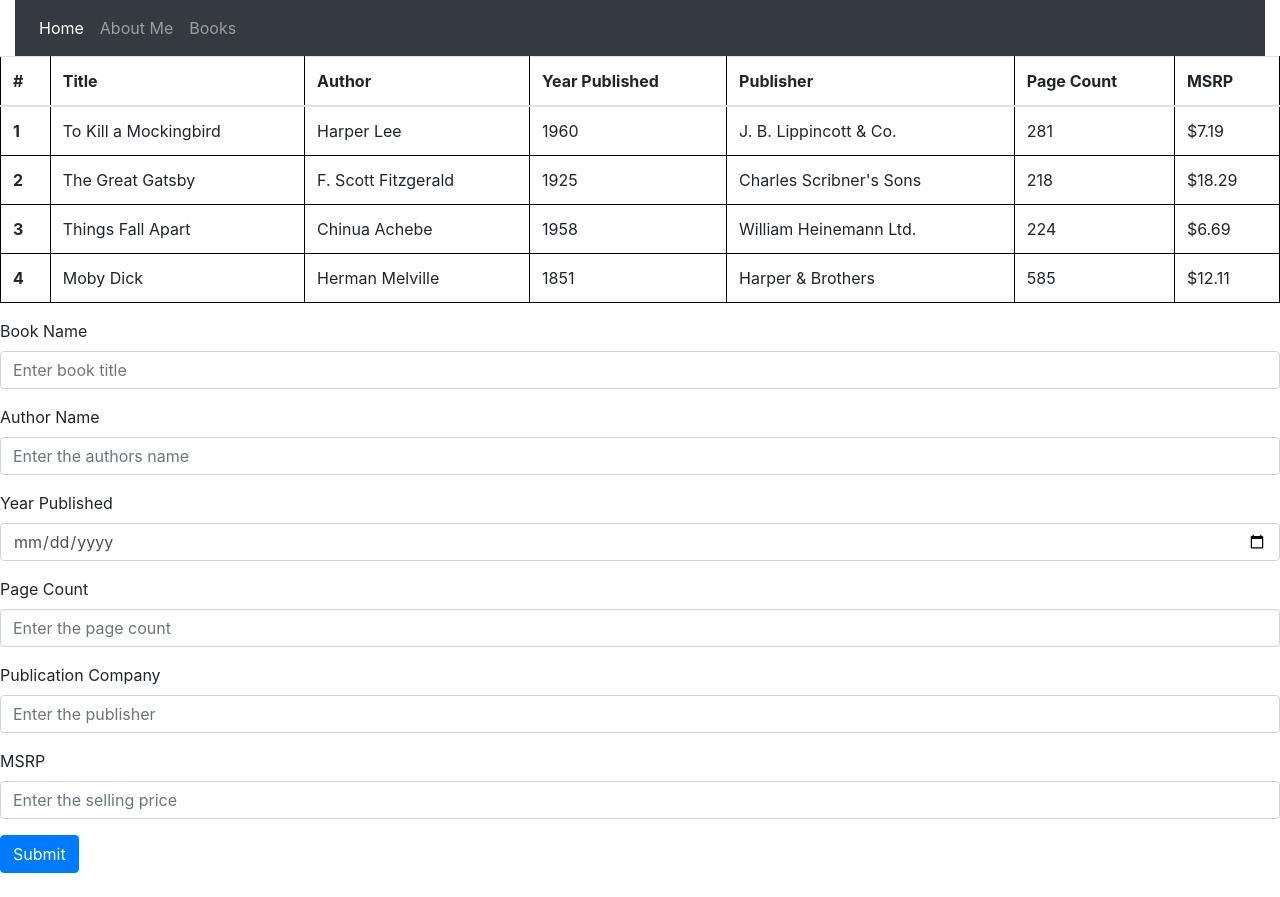
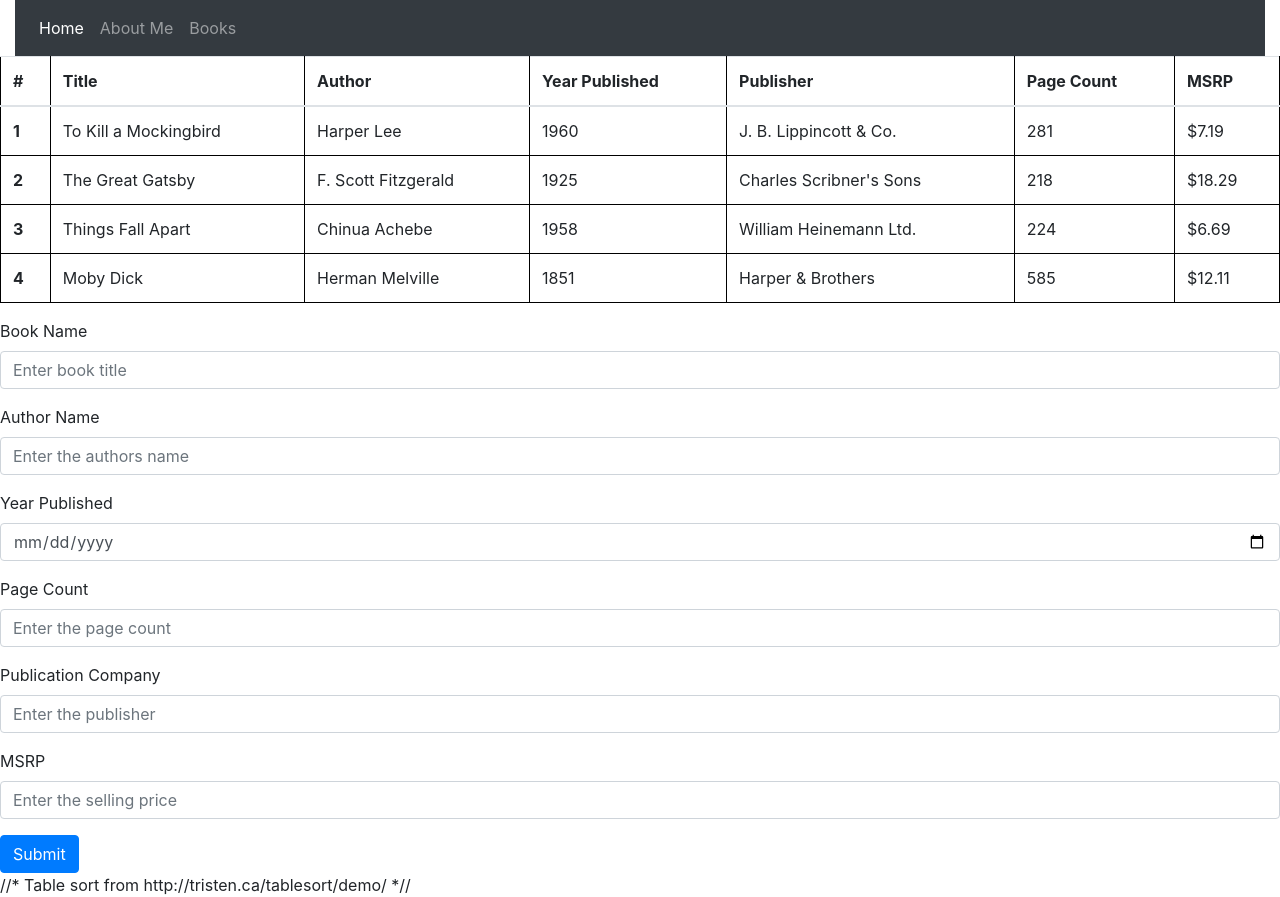
Before and after one commit to iu-msis/using-docker-ipmcgrat, a plain HTML site: page app/public/books.html in a window 1280 px wide. Before the commit the page ends 873 px from the top, so only its background shows below. Drawn offline with nearby package versions, Linux system fonts and the light colour scheme.

Commit message:
Update books.html

```diff
--- a/app/public/books.html
+++ b/app/public/books.html
@@ -112,5 +112,9 @@
 <script>
   new Tablesort(document.getElementById('bookstable'));
 </script>
+//*
+Table sort from http://tristen.ca/tablesort/demo/
+*//
+
 </body>
 </html>
```
